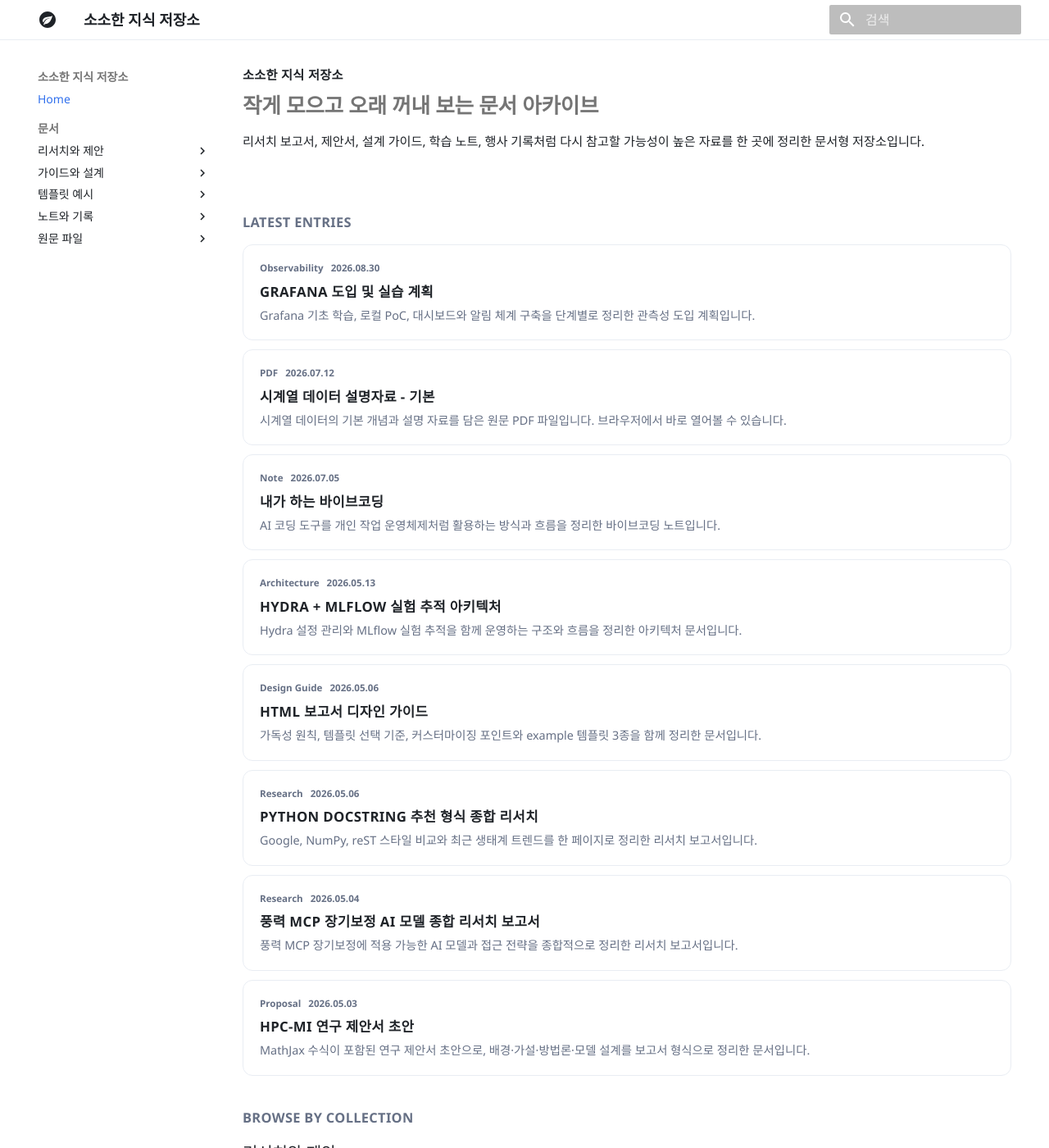
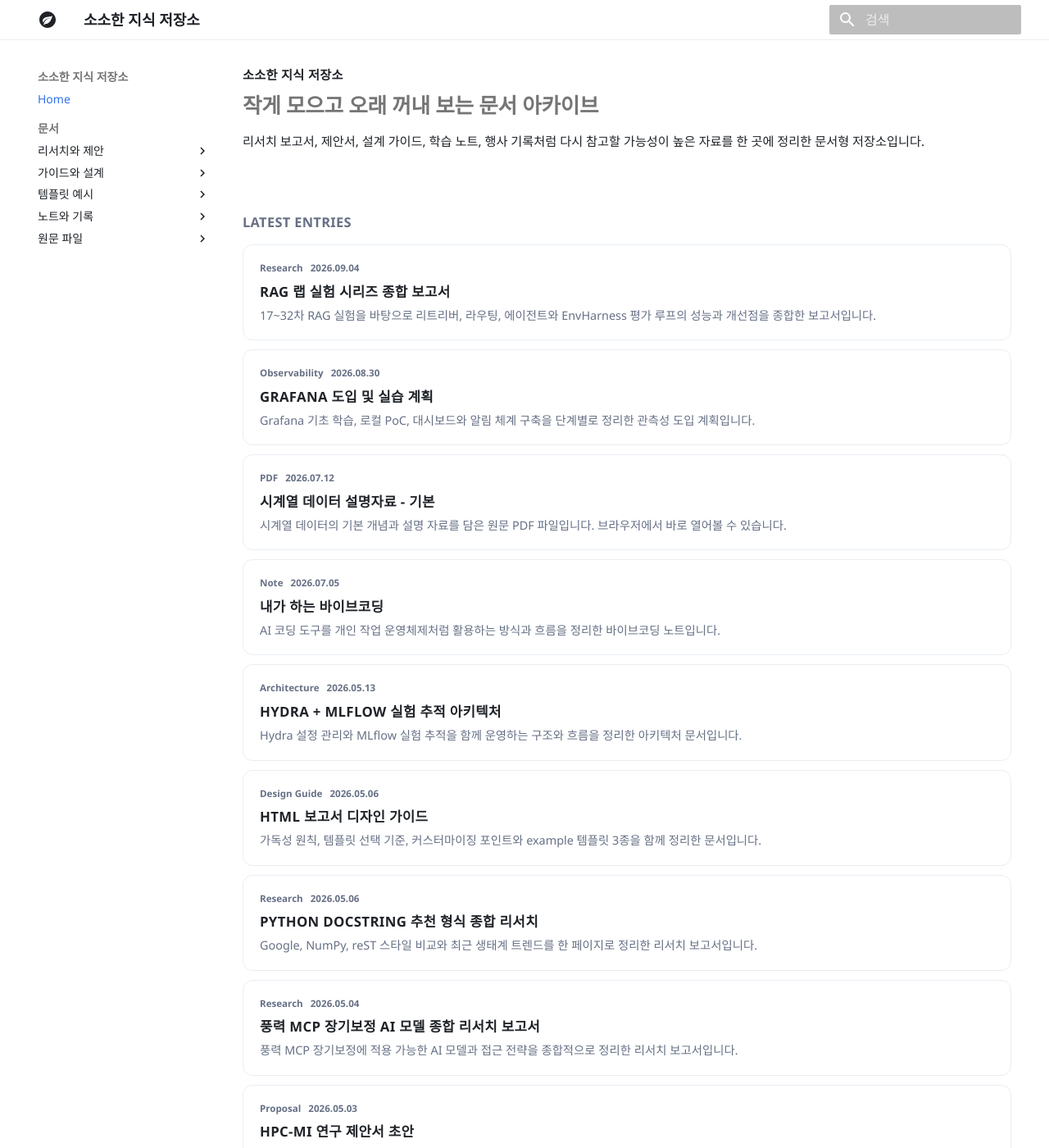
Before and after one commit to sooyoung-wind/knowledge-library, an MkDocs documentation site: the page built from docs/index.md, in a window 1280 px wide and 1400 px high. Shown: the whole window at 82% size. Built offline with MkDocs 1.6.1 and Material for MkDocs 9.7.7, drawn with Linux system fonts in a browser that asks for light colours; some of the changed text lies outside the part shown.

Commit message:
docs: add RAG lab series report

```diff
--- a/docs/index.md
+++ b/docs/index.md
@@ -17,6 +17,15 @@ hide:
 ## Latest Entries
 
 <div class="post-list">
+  <a class="post-item" href="html/rag-lab-series-report.html">
+    <div class="post-meta">
+      <span class="post-tag">Research</span>
+      <span class="post-date">2026.09.04</span>
+    </div>
+    <h2>RAG 랩 실험 시리즈 종합 보고서</h2>
+    <p>17~32차 RAG 실험을 바탕으로 리트리버, 라우팅, 에이전트와 EnvHarness 평가 루프의 성능과 개선점을 종합한 보고서입니다.</p>
+  </a>
+
   <a class="post-item" href="html/grafana_minimal_observability_plan.html">
     <div class="post-meta">
       <span class="post-tag">Observability</span>
@@ -95,6 +104,15 @@ hide:
 ### 리서치와 제안
 
 <div class="post-list">
+  <a class="post-item" href="html/rag-lab-series-report.html">
+    <div class="post-meta">
+      <span class="post-tag">Research</span>
+      <span class="post-date">2026.09.04</span>
+    </div>
+    <h2>RAG 랩 실험 시리즈 종합 보고서</h2>
+    <p>리트리버 개선부터 에이전트 라우팅, 진화하는 평가셋까지 검증한 RAG 실험 시리즈의 종합 기록입니다.</p>
+  </a>
+
   <a class="post-item" href="html/report_wind_mcp_ai_models.html">
     <div class="post-meta">
       <span class="post-tag">Research</span>
--- a/mkdocs.yml
+++ b/mkdocs.yml
@@ -40,6 +40,7 @@ nav:
   - Home: index.md
   - 문서:
       - 리서치와 제안:
+          - RAG 랩 실험 시리즈 종합 보고서: html/rag-lab-series-report.html
           - 풍력 MCP 장기보정 AI 모델 종합 리서치 보고서: html/report_wind_mcp_ai_models.html
           - Python Docstring 추천 형식 종합 리서치: html/research_report_python_docstring.html
           - HPC-MI 연구 제안서 초안: html/HPC-MI 연구 제안서 초안.html
```
Also changed, not shown: docs/html/rag-lab-series-report.html (added, +148 -0 lines).
